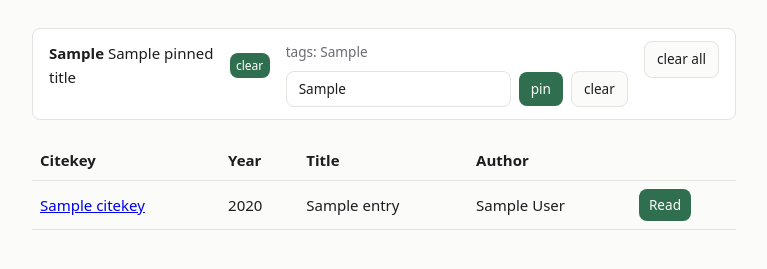
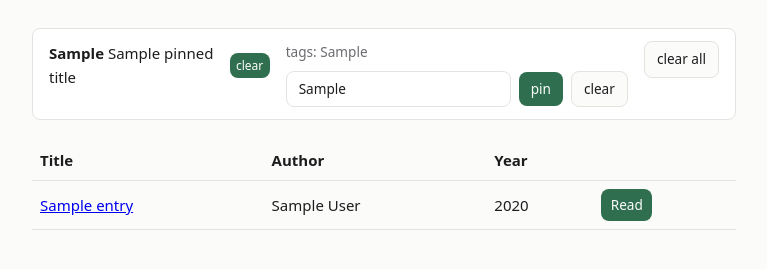
Before and after one commit to Ikuta-N/hashline, a FastAPI app: template src/hashline/web/templates/bib.html in a window 1280 px wide. Shown: the part 60-329 px from the top of the page, without its empty margins (256-1023 px from the left). Run offline with FastAPI, Linux system fonts and the light colour scheme; the template is opened without the code that fills it: most values are stand-ins (such as "Sample title", 1, 10 or a date in 2020); some libraries are stand-ins or nearby versions.

Commit message:
feat: identify bibliography entries by title, author and year
The /bib list led with a Citekey column, but a citekey is a lookup
key, not how anyone recognises a work. Replace it with Title, Author,
Year, and move the navigation link onto the title text so the citekey
is still how you get to the detail page -- just no longer what you
read. The '(no title)' fallback keeps entries with no title
clickable, so a malformed BibTeX record doesn't become unreachable
from the UI. The detail page is untouched and still shows the
citekey.

```diff
--- a/src/hashline/web/templates/bib.html
+++ b/src/hashline/web/templates/bib.html
@@ -8,20 +8,18 @@
       <table style="width: 100%; border-collapse: collapse; text-align: left;">
         <thead>
           <tr style="border-bottom: 1px solid var(--line);">
-            <th style="padding: 0.5rem;">Citekey</th>
-            <th style="padding: 0.5rem;">Year</th>
             <th style="padding: 0.5rem;">Title</th>
             <th style="padding: 0.5rem;">Author</th>
+            <th style="padding: 0.5rem;">Year</th>
             <th style="padding: 0.5rem;"></th>
           </tr>
         </thead>
         <tbody>
           {% for entry in entries %}
             <tr style="border-bottom: 1px solid var(--line);">
-              <td style="padding: 0.5rem;"><a href="/bib/{{ entry.citekey }}">{{ entry.citekey }}</a></td>
+              <td style="padding: 0.5rem;"><a href="/bib/{{ entry.citekey }}">{{ entry.title or '(no title)' }}</a></td>
+              <td style="padding: 0.5rem;">{{ entry.author or '-' }}</td>
               <td style="padding: 0.5rem;">{{ entry.year or '----' }}</td>
-              <td style="padding: 0.5rem;">{{ entry.title or '(no title)' }}</td>
-              <td style="padding: 0.5rem;">{{ entry.author or '-' }}</td>
               <td style="padding: 0.5rem;">
                 <form hx-post="/context/read" hx-target="#context-strip" hx-swap="outerHTML" style="margin: 0;">
                   <input type="hidden" name="context_citekey" value="{{ entry.citekey }}">
```
Also changed, not shown: tests/test_web.py (+26 -1 lines).
